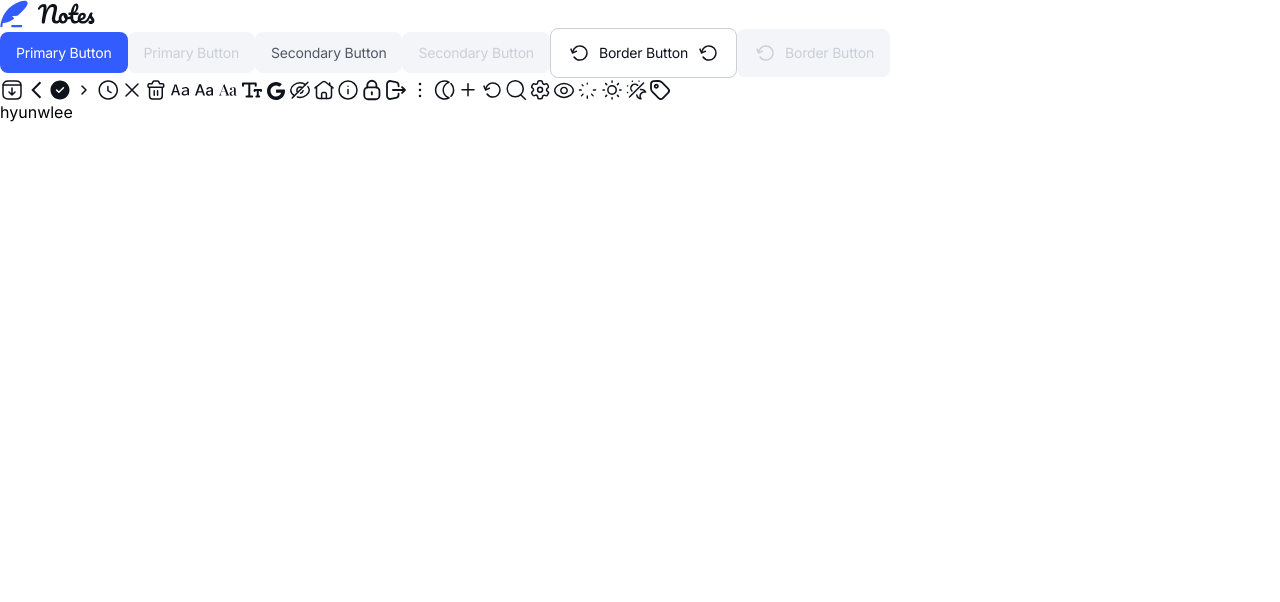
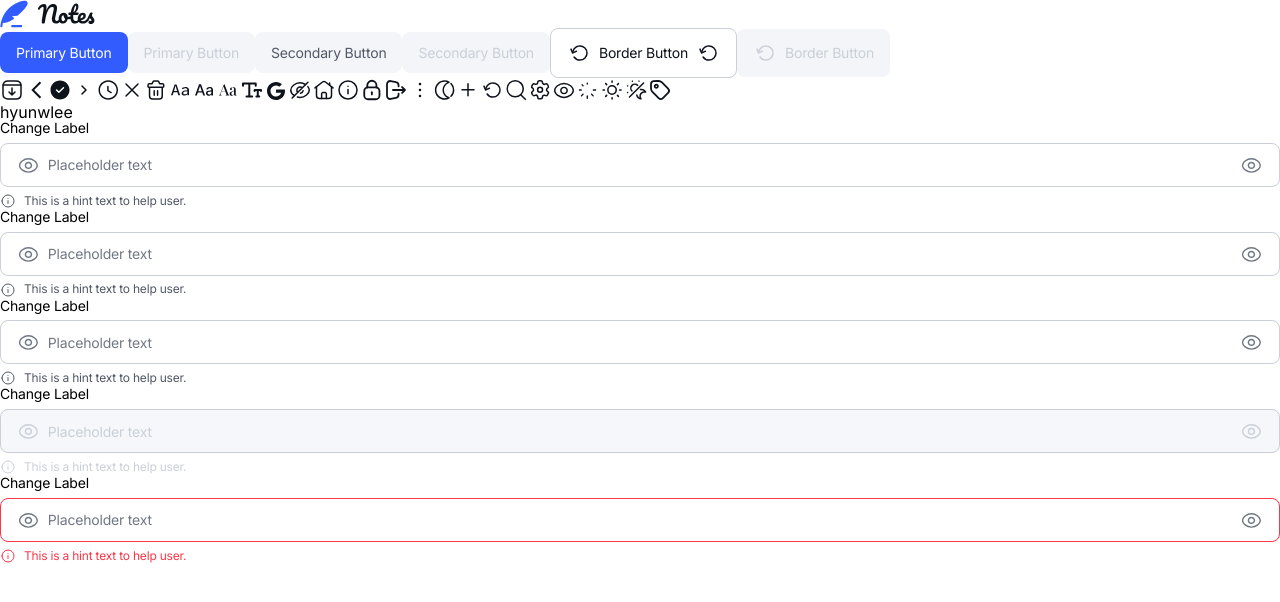
Before and after one commit to hyunwleeee/note-taking-web-app, a React (Vite) app: page /test in a window 1280 px wide. Shown: the top 602 px of the page. Built offline with nearby package versions, Linux system fonts and the light colour scheme.

Commit message:
feat: BaseInput component, stories

```diff
--- /dev/null
+++ b/src/components/base/BaseInput.jsx
@@ -0,0 +1,222 @@
+import { forwardRef, useState } from "react";
+import PropTypes from "prop-types";
+import styled, { css } from "styled-components";
+import BaseIcon from '@components/base/BaseIcon';
+
+const BaseInput = forwardRef(({
+  theme = 'normal',
+  type = 'text',
+  value,
+  placeholder,
+  onChange,
+  leftIcon,
+  rightIcon,
+  label,
+  name,
+  max,
+  onEnterDown,
+  description,
+  ...restProps
+}, ref) => {
+  const [isComposing, setIsComposing] = useState(false);
+
+  const handleChange = (value) => {
+    const _value = type !== 'number' || value === '' ? value : Number(value);
+
+    if (name) onChange(name, _value);
+    else onChange(_value);
+  }
+
+  const handleMouseWheel = (e) => {
+    if (type === 'number') {
+      e.target.blur();
+      e.stopPropagation();
+
+      setTimeout(() => {
+        e.target.focus();
+      }, 0);
+    }
+  };
+
+  const handleKeyDown = (e) => {
+    e.stopPropagation();
+
+    if (isComposing) return;
+
+    if (onEnterDown && e.key === 'Enter')
+      onEnterDown();
+  }
+
+
+  const handleCompositionStart = () => {
+    setIsComposing(true);
+  };
+
+  const handleCompositionEnd = () => {
+    setIsComposing(false);
+  };
+
+  return (
+    <InputContainer $theme={theme}>
+      {label && <div className="label_wrapper">
+        <label htmlFor={`${name}_${value}`}>
+          {label}
+        </label>
+      </div>}
+
+      <div className="input_wrapper">
+        {leftIcon && leftIcon}
+        <input
+          type={type}
+          value={value}
+          name={name}
+          id={`${name}_${value}`}
+          placeholder={placeholder}
+          disabled={theme === 'disabled'}
+          onChange={(e) => handleChange(e.target.value)}
+          min={0}
+          max={max}
+          onKeyDown={handleKeyDown}
+          ref={ref}
+          onWheel={handleMouseWheel}
+          onCompositionStart={handleCompositionStart}
+          onCompositionEnd={handleCompositionEnd}
+          {...restProps}
+        />
+        {rightIcon && rightIcon}
+      </div>
+
+      {description && <div className="description_wrapper">
+        <BaseIcon size={16} type='info' color='#525866' />
+        {description}
+      </div>}
+    </InputContainer >
+  );
+})
+
+const InputContainer = styled.div`
+  display: flex;
+  flex-flow: column nowrap;
+  gap: ${({ theme }) => theme.spacing[75]};
+
+  .label_wrapper {
+    ${({ theme }) => theme.typography.textPreset4};
+  }
+
+  .input_wrapper {
+    display: flex;
+    border: ${({ theme }) => `1px solid ${theme.colors.neutral300}`};
+    border-radius: ${({ theme }) => theme.radius[8]};
+    align-items: center;
+    gap: ${({ theme }) => theme.spacing[100]};
+    height: 44px;
+    padding: ${({ theme }) => `${theme.spacing[0]} ${theme.spacing[200]}`};
+
+    > input {
+      all: unset;
+
+      ${({ theme }) => theme.typography.textPreset5};
+      width: 100%;
+      height: 100%;
+      flex: 0 1 auto;
+      border: none;
+      &::placeholder {
+        color: ${({ theme }) => theme.colors.neutral500};
+      }
+    }
+  }
+
+  .description_wrapper {
+    ${({ theme }) => theme.typography.textPreset6};
+    display: flex;
+    align-items: center;
+    gap: ${({ theme }) => theme.spacing[100]};
+    color: ${({ theme }) => theme.colors.neutral600};
+  }
+
+  ${({ $theme }) => getInputTheme($theme)};
+`;
+
+const getInputTheme = (theme) => {
+  switch (theme) {
+    case 'normal':
+      return css`
+        .input_wrapper {
+          &:hover {
+            background: ${({ theme }) => theme.colors.neutral50};
+          }
+          &:active {
+          outline: ${({ theme }) => `2px solid ${theme.colors.neutral500}`};
+          outline-offset: 2px;
+        }
+      `;
+
+    case 'disabled':
+      return css`
+        .input_wrapper {
+          background: ${({ theme }) => theme.colors.neutral50};
+          > input {
+            cursor: not-allowed;
+            &::placeholder {
+              color: ${({ theme }) => theme.colors.neutral300};
+            }
+          }
+          > svg path {
+            fill: ${({ theme }) => theme.colors.neutral300};
+          }
+        }
+
+        .description_wrapper {
+          color: ${({ theme }) => theme.colors.neutral300};
+          > svg path {
+            stroke: ${({ theme }) => theme.colors.neutral300};
+          }
+        }
+      `;
+
+
+    case 'error':
+      return css`
+        .input_wrapper {
+          border: ${({ theme }) => `1px solid ${theme.colors.red500}`};
+        }
+
+        .description_wrapper {
+          color: ${({ theme }) => theme.colors.red500};
+          > svg path {
+            stroke: ${({ theme }) => theme.colors.red500};
+          }
+        }
+      `;
+  }
+}
+
+export default BaseInput;
+
+BaseInput.propTypes = {
+  theme: PropTypes.oneOf([
+    'normal',
+    'disabled',
+    'error'
+  ]),
+  type: PropTypes.string,
+  value: PropTypes.oneOfType([
+    PropTypes.string,
+    PropTypes.number,
+  ]),
+  placeholder: PropTypes.string,
+  onChange: PropTypes.func,
+
+  leftIcon: PropTypes.element,
+  rightIcon: PropTypes.element,
+
+  maxLength: PropTypes.number,
+  label: PropTypes.string,
+  name: PropTypes.string,
+  max: PropTypes.number,
+  onEnterDown: PropTypes.func,
+
+  description: PropTypes.string,
+};
+
+BaseInput.displayName = 'BaseInput';
--- a/src/pages/test_page/Test.jsx
+++ b/src/pages/test_page/Test.jsx
@@ -1,8 +1,14 @@
 import BaseButton from '@components/base/BaseButton';
 import Logo from '@components/ui/header/Logo';
 import BaseIcon from '@components/base/BaseIcon';
+import BaseInput from '@components/base/BaseInput';
+import { useState } from 'react';
 
 const Test = () => {
+
+  const [value, setValue] = useState('');
+  const [num, setNum] = useState('');
+
   return (
     <>
       <Logo />
@@ -70,8 +76,52 @@ const Test = () => {
         <BaseIcon type='tag' />
       </div>
       <h1>hyunwlee</h1>
+
+      <BaseInput
+        label='Change Label'
+        leftIcon={<BaseIcon type='show-password' color={'#717784'} />}
+        rightIcon={<BaseIcon type='show-password' color={'#717784'} />}
+        placeholder='Placeholder text'
+        description='This is a hint text to help user.'
+        value={value}
+        onChange={setValue}
+        onEnterDown={() => { console.log('value: ', value) }}
+      />
+      <BaseInput
+        label='Change Label'
+        leftIcon={<BaseIcon type='show-password' color={'#717784'} />}
+        rightIcon={<BaseIcon type='show-password' color={'#717784'} />}
+        placeholder='Placeholder text'
+        description='This is a hint text to help user.'
+      />
+
+      <BaseInput
+        label='Change Label'
+        leftIcon={<BaseIcon type='show-password' color={'#717784'} />}
+        rightIcon={<BaseIcon type='show-password' color={'#717784'} />}
+        placeholder='Placeholder text'
+        description='This is a hint text to help user.'
+      />
+
+      <BaseInput
+        theme='disabled'
+        label='Change Label'
+        leftIcon={<BaseIcon type='show-password' color={'#717784'} />}
+        rightIcon={<BaseIcon type='show-password' color={'#717784'} />}
+        placeholder='Placeholder text'
+        description='This is a hint text to help user.'
+      />
+
+      <BaseInput
+        theme='error'
+        label='Change Label'
+        leftIcon={<BaseIcon type='show-password' color={'#717784'} />}
+        rightIcon={<BaseIcon type='show-password' color={'#717784'} />}
+        placeholder='Placeholder text'
+        description='This is a hint text to help user.'
+      />
     </>
-  );
-};
+  )
+}
 
 export default Test;
```
Also changed, not shown: 1 other file (tests, documents, lock files or other folders).
